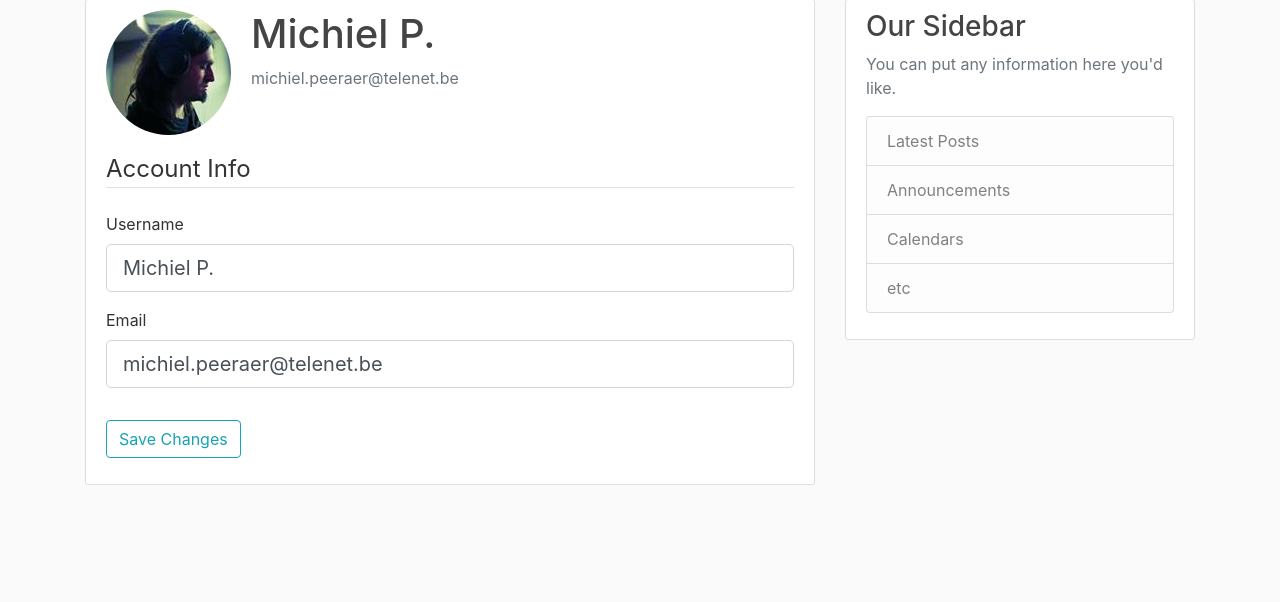
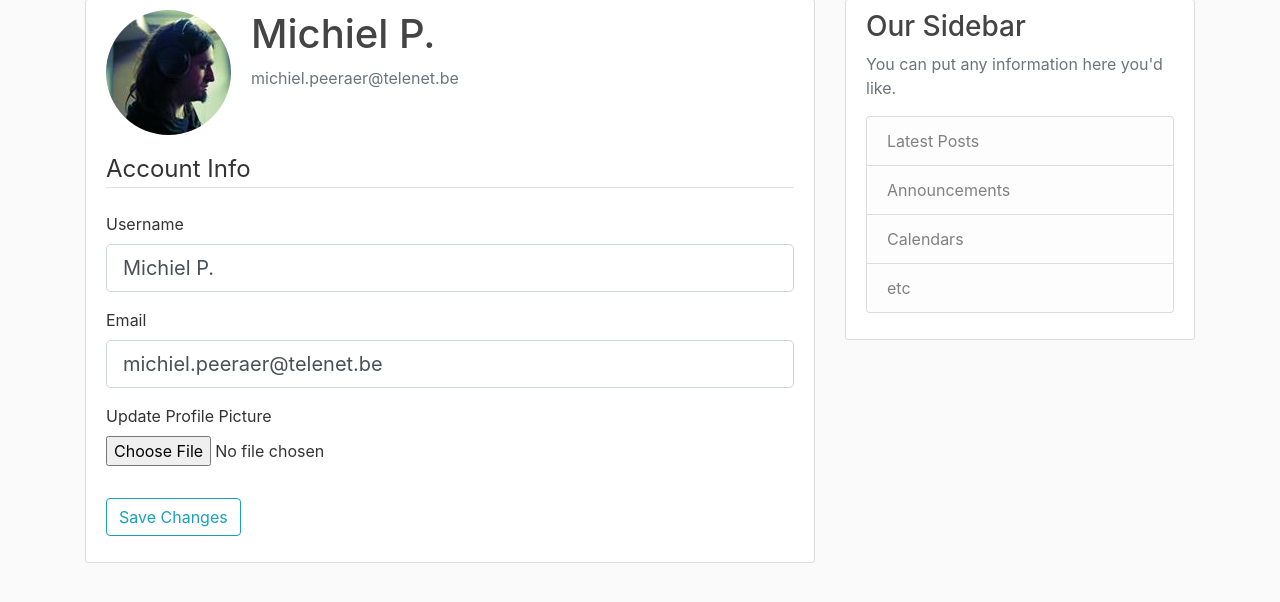
Before and after one commit to MichielPeeraer/Flask-Blog, a Flask app: page /account in a window 1280 px wide. Shown: the part 81-683 px from the top of the page. Run offline with Flask 2, Linux system fonts and the light colour scheme; a user stored in the database is signed in; some libraries are stand-ins or nearby versions.

Commit message:
update image file system

```diff
--- a/flaskblog/forms.py
+++ b/flaskblog/forms.py
@@ -36,6 +36,7 @@ class UpdateAccountForm(FlaskForm):
 
     username = StringField('Username', validators=[DataRequired(), Length(min=2, max=20)])
     email = StringField('Email', validators=[DataRequired(), Email()])
+    picture = FileField('Update Profile Picture', validators=[FileAllowed(['jpg', 'png'])])
     submit = SubmitField('Save Changes')
 
     def validate_username(self, username):
--- a/flaskblog/routes.py
+++ b/flaskblog/routes.py
@@ -1,3 +1,5 @@
+import secrets, os
+from PIL import Image
 from flask import render_template, url_for, flash, redirect, request
 from flaskblog import app, db, bcrypt
 from flaskblog.forms import RegistrationForm, LoginForm, UpdateAccountForm
@@ -18,6 +20,11 @@ posts = [
         'date_posted': 'May 19, 2020'
     }
 ]
+
+@app.route("/")
+@app.route("/home")
+def home():
+    return render_template('home.html', posts=posts)
 
 @app.route("/register", methods=['GET', 'POST'])
 def register():
@@ -74,11 +81,6 @@ def logout():
     logout_user()
     return redirect(url_for('login'))
 
-@app.route("/")
-@app.route("/home")
-def home():
-    return render_template('home.html', posts=posts)
-
 @app.route("/account", methods=['GET', 'POST'])
 @login_required
 def account():
@@ -86,6 +88,10 @@ def account():
     form = UpdateAccountForm()
 
     if form.validate_on_submit():
+
+        if form.picture.data:
+            picture_file = save_picture(form.picture.data)
+            current_user.image_file = picture_file
 
         current_user.username = form.username.data
         current_user.email = form.email.data
@@ -105,3 +111,17 @@ def account():
 @app.route("/about")
 def about():
     return render_template('about.html', title='About')
+
+def save_picture(form_picture):
+    random_hex = secrets.token_hex(8)
+    _, f_ext = os.path.splitext(form_picture.filename)
+    f_name = random_hex + f_ext
+    path = os.path.join(app.root_path, 'static/profile_pics', f_name)
+
+    output_size = (125, 125)
+    image = Image.open(form_picture)
+    image.thumbnail(output_size)
+
+    image.save(path)
+
+    return f_name
--- a/flaskblog/templates/account.html
+++ b/flaskblog/templates/account.html
@@ -10,7 +10,7 @@
             </div>
         </div>
         <div>
-            <form action="" method="post">
+            <form action="" method="post" enctype="multipart/form-data">
 
                 {{ form.hidden_tag() }}
 
@@ -46,6 +46,16 @@
                         {% endif %}
                     </div>
 
+                    <div class="form-group">
+                        {{ form.picture.label }}
+                        {{ form.picture(class="form-control-file") }}
+                        {% if form.picture.errors %}
+                            {% for error in form.picture.errors %}
+                                <span class="text-danger">{{ error }}</span><br>
+                            {% endfor %}
+                        {% endif %}
+                    </div>
+
                 </fieldset>
 
                 <div class="form-group">
```
Also changed, not shown: flaskblog/site.db, flaskblog/static/profile_pics/6c6f57f5f1d1dc00.jpg (added).
